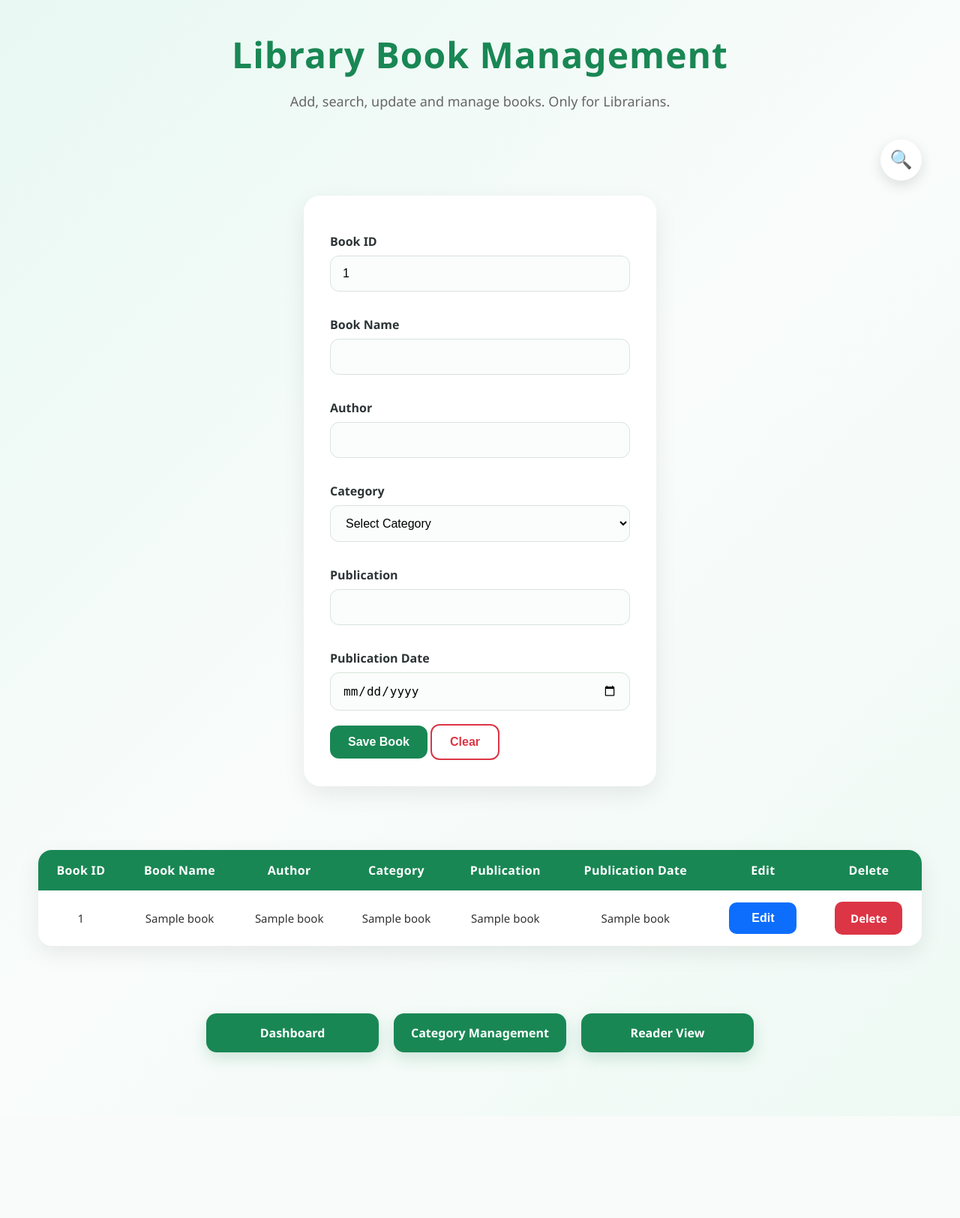
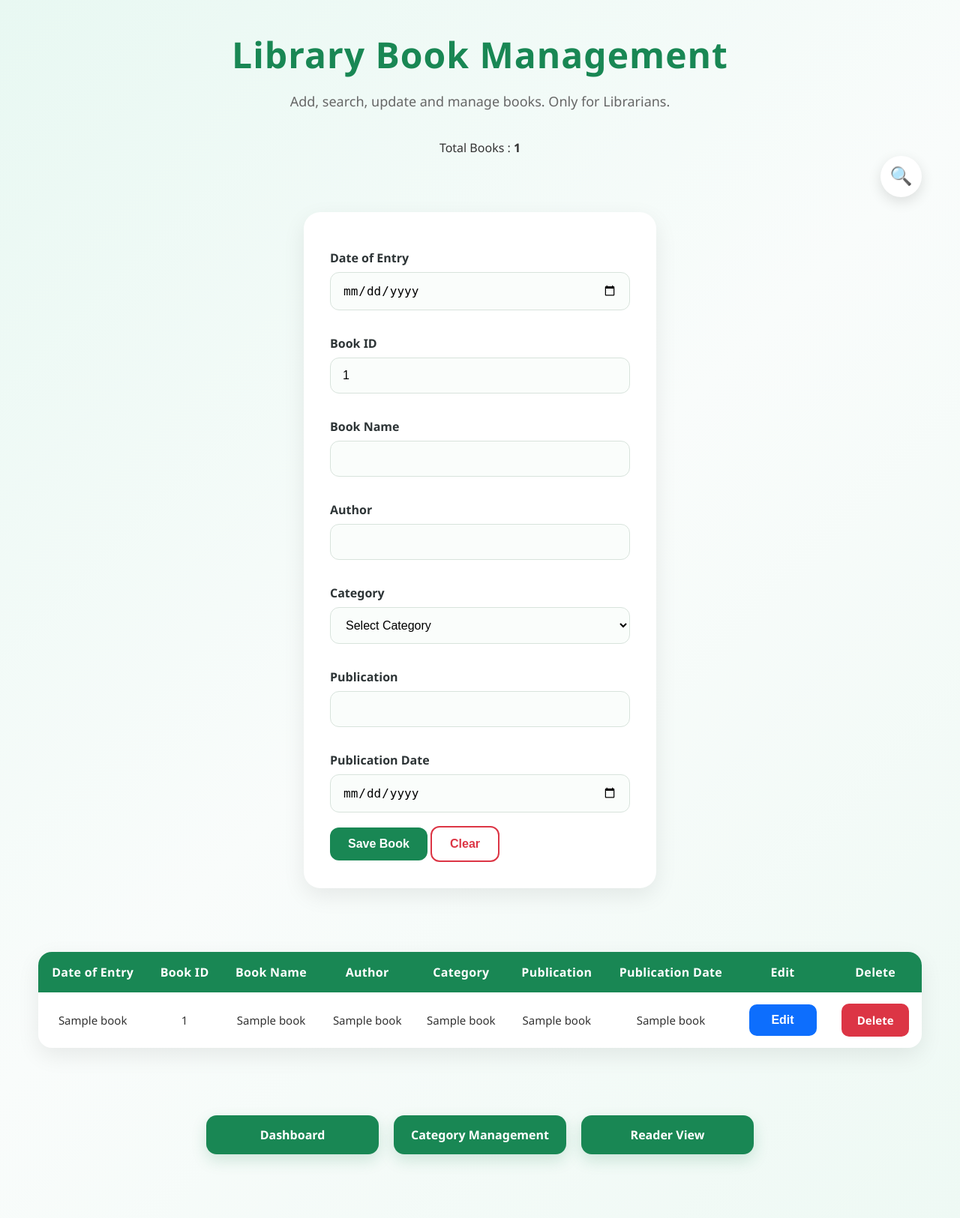
Before and after one commit to ArshiyaaTarannum/Library-Management-System, a Flask app: template templates/add_books.html in a window 1280 px wide. Shown: the whole page at 75% size. Before the commit the page ends 1423 px from the top, so only its background shows below. Run offline with Flask 3, Linux system fonts and the light colour scheme; the template is opened without the code that fills it: most values are stand-ins (such as "Sample title", 1, 10 or a date in 2020).

Commit message:
Update add_books.html

```diff
--- a/templates/add_books.html
+++ b/templates/add_books.html
@@ -34,6 +34,15 @@
     <p class="subtitle">
         Add, search, update and manage books. Only for Librarians.
     </p>
+    <div class="stats-bar">
+
+        <div class="stats-card">
+
+            Total Books : <strong>{{ total_books }}</strong>
+
+        </div>
+
+    </div>
 
     <!-- SEARCH -->
 
@@ -85,6 +94,10 @@
 
 
         <form id="book-form" action="{{ url_for('add_book') }}" method="POST" autocomplete="off">
+
+            <label>Date of Entry</label>
+
+            <input type="date" name="entry_date" id="entry_date" value="{{ today }}" required>
 
             <input type="hidden" name="book_id" id="book_id">
 
@@ -147,9 +160,8 @@
     <!-- BOOK TABLE -->
 
     <table class="category-table">
-
         <tr>
-
+            <th>Date of Entry</th>
             <th>Book ID</th>
             <th>Book Name</th>
             <th>Author</th>
@@ -158,7 +170,6 @@
             <th>Publication Date</th>
             <th>Edit</th>
             <th>Delete</th>
-
         </tr>
 
 
@@ -168,8 +179,20 @@
         {% for book in books %}
 
 
-        <tr>
+        <tr ondblclick="loadBook(
+                                                                        '{{ book[0] }}',
+                                                                        '{{ book[1] }}',
+                                                                        '{{ book[2] }}',
+                                                                        '{{ book[4] }}',
+                                                                        '{{ book[5] }}',
+                                                                        '{{ book[6] }}',
+                                                                        '{{ book[7] }}'
+                                                                    )">
 
+
+            <td>
+                {{ book[7] }}
+            </td>
 
             <td>
                 {{ book[0] }}
@@ -192,12 +215,10 @@
 
 
             <td>
-                {{ book[4] }}
+                {{ book[5] }}
             </td>
-
-
             <td>
-                {{ book[5] }}
+                {{ book[6] }}
             </td>
 
 
@@ -209,10 +230,11 @@
                     '{{ book[0] }}',
                     '{{ book[1] }}',
                     '{{ book[2] }}',
-                    '{{ book[6] }}',
-                    '{{ book[4] }}',
-                    '{{ book[5] }}'
-                )">
+        '{{ book[4] }}',
+        '{{ book[5] }}',
+        '{{ book[6] }}',
+        '{{ book[7] }}'
+    )">
 
                     Edit
 
@@ -250,7 +272,7 @@
 
         <tr>
 
-            <td colspan="8">
+            <td colspan="9">
 
                 No Books Found
 
```
